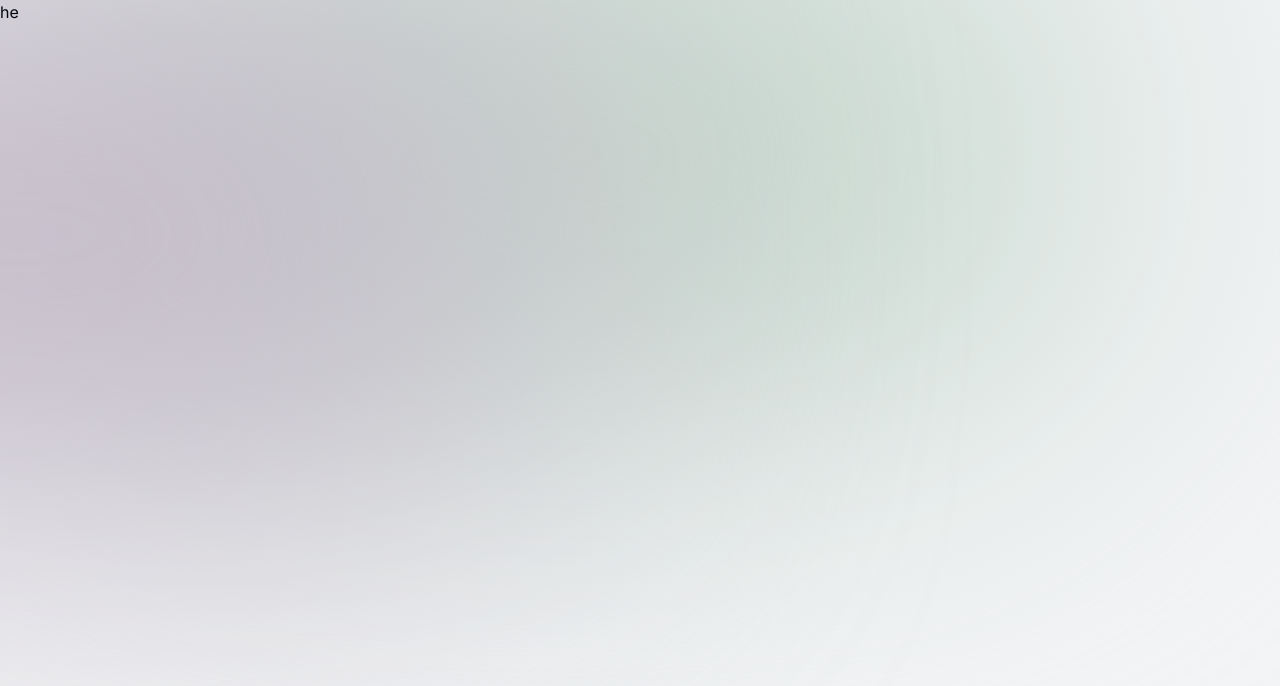
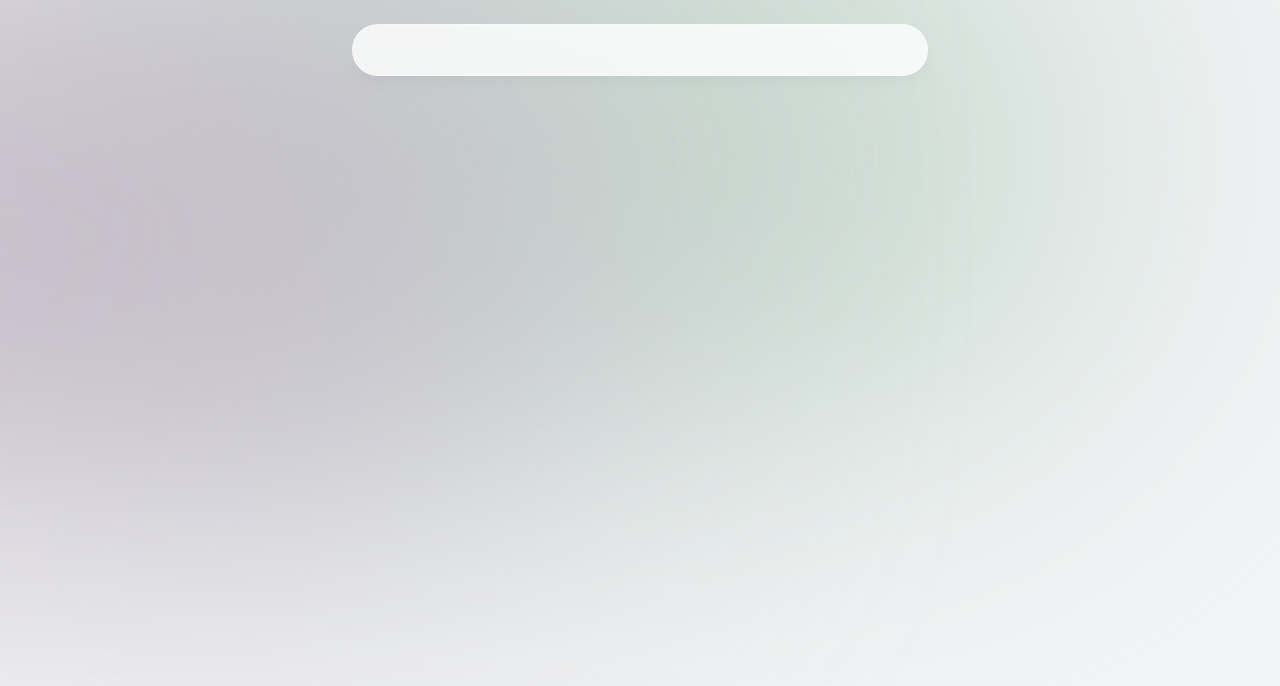
Before and after one commit to JabKhan23/Portfolio, a Next.js app: page / in a window 1280 px wide. Shown: the top 686 px of the page. Built offline with nearby package versions, Linux system fonts and the light colour scheme.

Commit message:
fixed the stupid header issue

```diff
--- a/components/header.tsx
+++ /dev/null
@@ -1,10 +0,0 @@
-import React from 'react'
-
-export default function Header() {
-  return (
-  <header className="z-[999] relative">
-    <div className="fixed top-0 left-1/2 h-[4.5rem] w-full rounded-none border border-white border-opacity-40 bg-white bg-opacity-80 shadow-lg shadow-black/[0.03] backdrop-blur-[0.5rem] sm:top-6 sm:h-[3.25rem] sm:w-[36rem] sm:rounded-full dark:bg-gray-950 dark:border-black/40 dark:bg-opacity-75">
-   he </div>
-   </header>
-  )
-}
--- /dev/null
+++ b/src/app/components/header.tsx
@@ -0,0 +1,11 @@
+import React from 'react'
+
+
+export default function Header() {
+  return (
+  <header className="z-[999] relative">
+    <div className="fixed top-0 left-1/2 -translate-x-1/2 h-[4.5rem] w-full rounded-none border border-white border-opacity-40 bg-white bg-opacity-80 shadow-lg shadow-black/[0.03] backdrop-blur-[0.5rem] sm:top-6 sm:h-[3.25rem] sm:w-[36rem] sm:rounded-full">
+    </div>
+   </header>
+  )
+}
--- a/src/app/layout.tsx
+++ b/src/app/layout.tsx
@@ -1,6 +1,6 @@
-import './globals.css'
+import "./globals.css";
 import { Inter } from 'next/font/google'
-import  Header from '../../components/header'
+import Header from "./components/header";
 const inter = Inter({ subsets: ['latin'] })
 
 export const metadata = {
--- a/src/app/page.tsx
+++ b/src/app/page.tsx
@@ -2,7 +2,7 @@
 
 export default function Home() {
   return (
-    <main >
+    <main className="flex flex-col items-center px-4">
 
     </main>
   )
```
